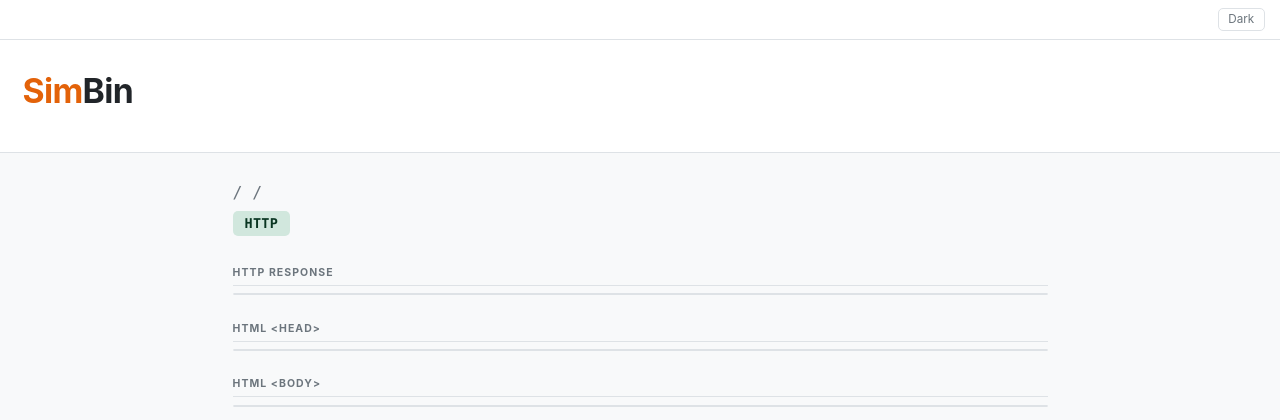
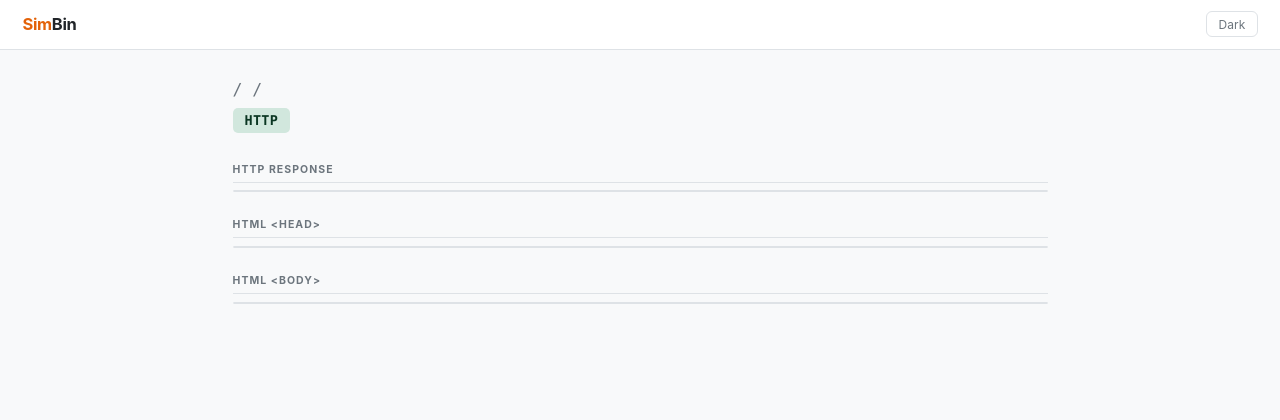
Before and after one commit to seriocomic/SimBin, a Django app: template templates/pages/template.html in a window 1280 px wide. Shown: the top 420 px of the page. Run offline with Django 3.2, Linux system fonts and the light colour scheme; the template is opened without the code that fills it, so the values that code supplies are empty.

Commit message:
Revert all 2026-05-13 session changes
Reverts back to eef0467 state. Changes being reverted:
- f36ade7 Unify index.html and template.html
- e418946 Restore jumbotron p tags / brand treatment
- fedd229 Add jumbotron to sub-pages / align footers
- 52e3368 Remove dev-only volume mount from docker-compose

Co-Authored-By: Claude Sonnet 4.6 <noreply@anthropic.com>

```diff
--- a/docker-compose.yml
+++ b/docker-compose.yml
@@ -9,3 +9,6 @@ services:
       - DEBUG=${DEBUG:-true}
       - SECRET_KEY=${SECRET_KEY:-your-secret-key-here-change-in-production}
       - ALLOWED_HOSTS=${ALLOWED_HOSTS:-localhost,127.0.0.1}
+    volumes:
+      - .:/app
+    command: python manage.py runserver 0.0.0.0:8881
--- a/static/template.css
+++ b/static/template.css
@@ -7,19 +7,12 @@ a{color:var(--link);text-decoration:none}
 a:hover{text-decoration:underline}
 .sr-only{position:absolute;width:1px;height:1px;padding:0;margin:-1px;overflow:hidden;clip:rect(0,0,0,0);white-space:nowrap;border:0}
 
-/* Topbar */
-.sb-topbar{background:var(--bg-navbar);border-bottom:1px solid var(--border);padding:.5rem 1rem;display:flex;justify-content:flex-end;align-items:center}
-.sb-theme-btn{background:var(--bg-card);border:1px solid var(--border);color:var(--text-muted);padding:.25rem .65rem;border-radius:5px;cursor:pointer;font-size:.78rem;font-family:inherit}
-.sb-theme-btn:hover{color:var(--text)}
-
-/* Jumbotron */
-.jumbotron{background:var(--bg-card);border-bottom:1px solid var(--border);padding:2rem 1.5rem}
-html[data-theme="dark"] .jumbotron{color:var(--text)}
-html[data-theme="dark"] .jumbotron a{color:var(--link)}
-.jumbotron h1{font-size:2.25rem;font-weight:700;letter-spacing:-.02em;margin:0 0 .75rem}
-.jumbotron h1 em{color:#e36209;font-style:normal;font-weight:700}
-.jumbotron p{color:var(--text-muted);margin:.5rem 0 0}
-html[data-theme="dark"] .jumbotron p{color:var(--text)}
+/* Navbar */
+.navbar{background:var(--bg-navbar);border-bottom:1px solid var(--border);padding:.75rem 1.5rem;display:flex;align-items:center;justify-content:space-between;position:sticky;top:0;z-index:100}
+.navbar-brand{font-weight:700;font-size:1.1rem;color:var(--text);letter-spacing:-.02em}
+.navbar-brand span{color:#e36209}
+.theme-toggle{background:var(--bg-card);border:1px solid var(--border);color:var(--text-muted);padding:.3rem .75rem;border-radius:6px;cursor:pointer;font-size:.8rem;font-family:inherit}
+.theme-toggle:hover{color:var(--text);border-color:var(--text-muted)}
 
 /* Main */
 .main{flex:1;max-width:860px;margin:0 auto;width:100%;padding:2rem 1.5rem}
@@ -75,21 +68,3 @@ html[data-theme="dark"] .signal-row.impact-warning{background:color-mix(in srgb,
 
 /* Footer */
 footer{border-top:1px solid var(--border);padding:1rem 1.5rem;text-align:center;font-size:.8rem;color:var(--text-muted)}
-
-/* SimBin content (index/scenarios pages) */
-h2{margin-top:1.75rem;margin-bottom:.5rem}
-h3{margin-top:1.5rem;margin-bottom:.5rem}
-h4{margin-top:1.25rem;margin-bottom:.4rem}
-h5{margin-top:1rem;margin-bottom:.25rem}
-hr{border:none;border-top:1px solid var(--border);margin:1.5rem 0}
-.simbin_directive{color:var(--link);font-size:1.1em}
-.simbin_url{font-size:.95rem;padding:.6rem .85rem;background:var(--bg-card);border:1px solid var(--border);border-radius:4px;width:100%;display:block;margin:1rem 0;font-family:'SFMono-Regular',Consolas,monospace;word-break:break-all}
-.simbin_url,.second_url{margin-top:1rem}
-.second_url{display:block;padding-left:1.5rem}
-.simbin_url a{font-family:'SFMono-Regular',Consolas,monospace}
-.note{display:block;color:var(--text-muted);font-size:.82rem;margin:.25rem 0 0}
-ol{font-size:1rem;padding-left:1.5rem}
-ol a{padding:.2rem .4rem;display:inline-block}
-ol li{margin:.4rem 0}
-h2.url{word-wrap:break-word;color:var(--text-muted);font-size:1.4rem}
-.scenario-group{margin-bottom:2rem}
--- a/templates/pages/scenarios.html
+++ b/templates/pages/scenarios.html
@@ -265,7 +265,7 @@
 			</div>
 		</div>
 		<footer>
-			<p class="text-center">A <a href="https://www.qnq.com.au/">QnQ</a> production for <a href="https://www.augsentric.com/">Augsentric</a> - built for crawler and agent testing. <a href="/">Home</a></p>
+		<p class="text-center">This is a <a href="https://www.qnq.com.au/">QnQ</a> production - made for <a href="https://www.siteladon.com">SiteLadon</a> - Dev Tools are your friend :)</p>
 		</footer>
 		<script src="//code.jquery.com/jquery-3.3.1.slim.min.js" integrity="sha256-3edrmyuQ0w65f8gfBsqowzjJe2iM6n0nKciPUp8y+7E=" crossorigin="anonymous"></script>
 		<script>
--- a/templates/pages/template.html
+++ b/templates/pages/template.html
@@ -28,13 +28,10 @@
 
 {% if h1 != "off" %}<h1 class="sr-only">SimBin{% if h1 == "multiple" %}</h1><h1 class="sr-only">Another title{% endif %}</h1>{% endif %}
 
-<div class="sb-topbar">
-  <button type="button" class="sb-theme-btn" id="theme-toggle" onclick="toggleTheme()">Dark</button>
-</div>
-
-<div class="jumbotron">
-  <h1><em>Sim</em>Bin</h1>
-</div>
+<nav class="navbar">
+  <a class="navbar-brand" href="/"><span>Sim</span>Bin</a>
+  <button type="button" class="theme-toggle" id="theme-toggle" onclick="toggleTheme()">Dark</button>
+</nav>
 
 <div class="main">
 
```
Also changed, not shown: templates/pages/index.html (+33 -8 lines).
